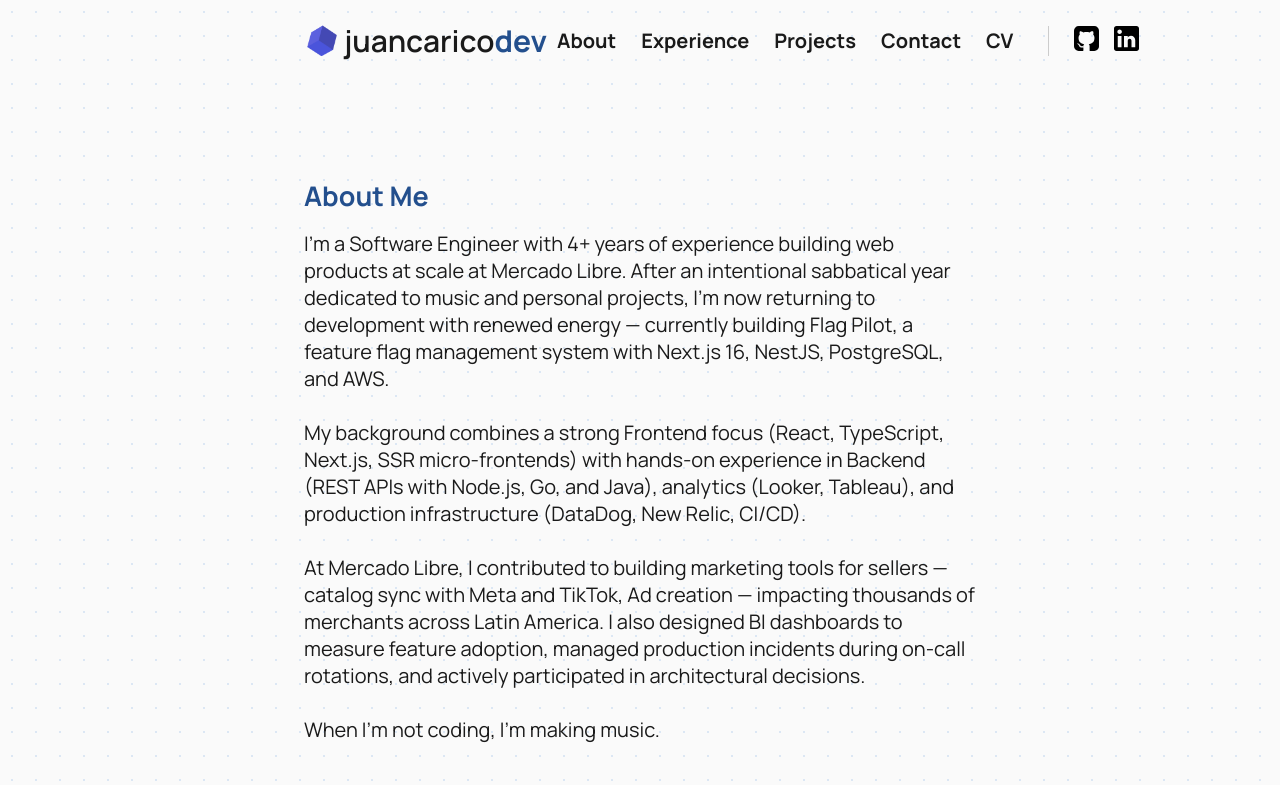
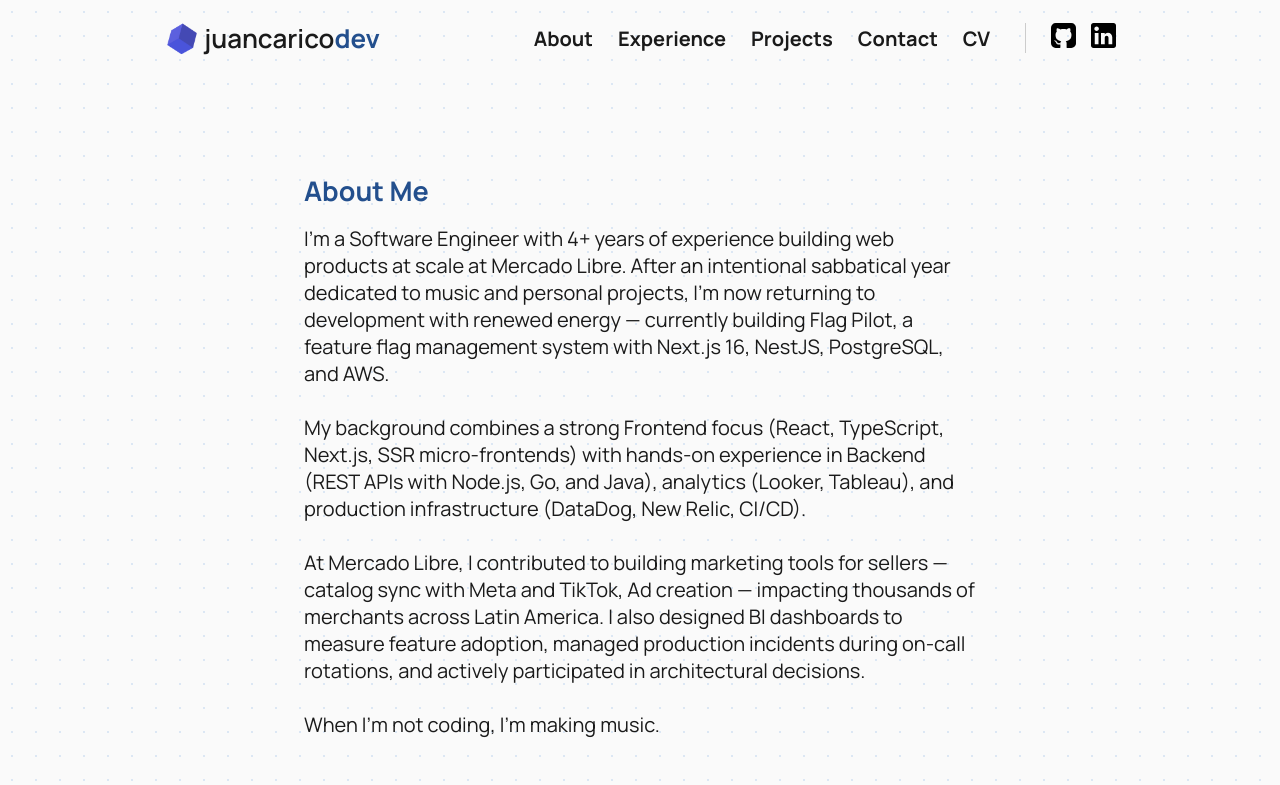
Before and after one commit to juancaricodev/website, a Next.js app: page / in a window 1280 px wide. Shown: the top 785 px of the page. Built offline with nearby package versions, Linux system fonts and the light colour scheme.

Commit message:
fix: navbar width and logo hierarchy (1000px, 16px gap, 26px logo)

```diff
--- a/src/components/Navbar/Navbar.module.css
+++ b/src/components/Navbar/Navbar.module.css
@@ -6,13 +6,14 @@
 
 .navbar {
   width: 100%;
-  max-width: 720px;
+  max-width: 1000px;
   margin: 0 auto;
   padding: 20px 24px;
   display: flex;
   justify-content: space-between;
   align-items: center;
   font-weight: bold;
+  gap: 16px;
 }
 
 .logo {
@@ -28,7 +29,7 @@
 }
 
 .logoText {
-  font-size: 30px;
+  font-size: 26px;
   font-weight: 600;
 }
 
```
Also changed, not shown: openspec/changes/design-refresh-phase-2/design.md (+7 -3 lines), openspec/changes/design-refresh-phase-2/tasks.md (+3 -2 lines).
